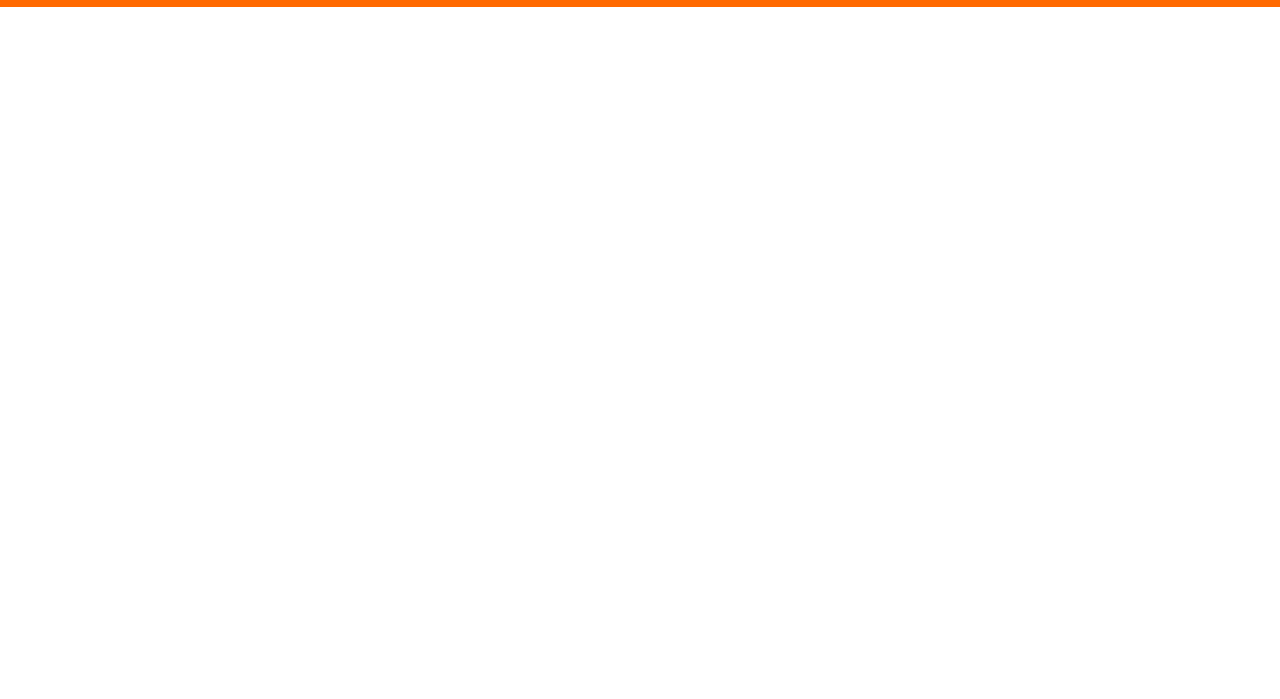
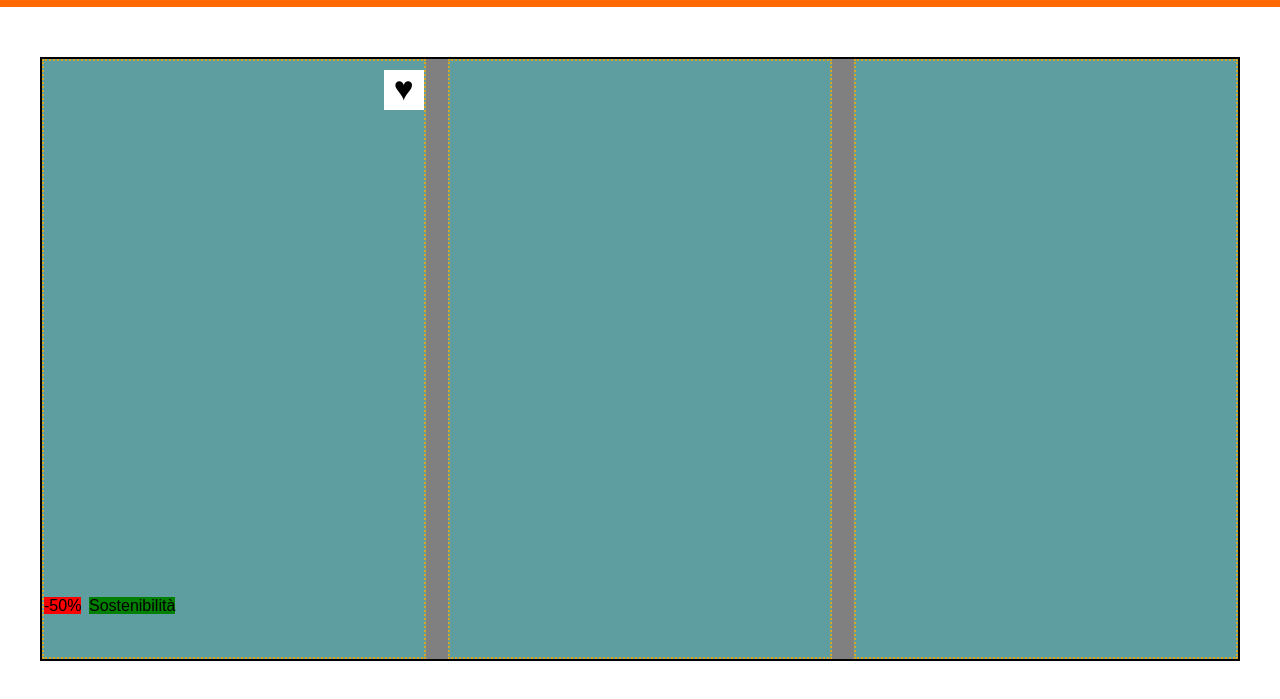
Before and after one commit to EmanuelaPau/html-css-boolando, a plain HTML site: page index.html in a window 1280 px wide. Shown: the part 43-742 px from the top of the page. Drawn offline with Linux system fonts and the light colour scheme.

Commit message:
Add product section to main

```diff
--- a/index.html
+++ b/index.html
@@ -42,8 +42,22 @@
                 </div>
             </header>
 
-            <main>
-
+            <main class="container">
+                <section class="main-row flex">
+                    <div class="main-column relative">
+                        <div class="favourite-button">
+                            <span>&hearts;</span>
+                        </div>
+                        <div class="product-tags">
+                            <span class="product-discount">-50%</span>
+                            <span class="product-eco">Sostenibilità</span>
+                        </div>
+                    </div>
+                    <div class="main-column relative">
+                    </div>
+                    <div class="main-column relative">
+                    </div>
+                </section>
             </main>
             <footer>
 
--- a/style/style.css
+++ b/style/style.css
@@ -22,10 +22,6 @@ ul {
     position: relative;
 }
 
-.absolute {
-    position: absolute;
-}
-
 /* Container  */
 
 .container {
@@ -33,7 +29,7 @@ ul {
     margin: 0 auto;
 }
 
-/* --------- */
+/* Header */
 
 .navbar {
     padding: 10px;
@@ -57,6 +53,48 @@ div.nav-logo a img{
 
 div.nav-settings a img {
     height: 1.2rem;
+}
+
+/* Main  */
+
+.main-row {
+    background-color: grey;
+    border: solid black 2px;
+    margin-top: 50px;
+    justify-content: space-between;
+}
+
+div.main-column {
+    width: calc((100% / 3) - 15px);
+    height: 600px;
+    background-color: cadetblue;
+    border: dotted 2px goldenrod;
+}
+
+.favourite-button{
+    position: absolute;
+    top: 1.5%;
+    right: 0;
+
+    background-color: white;
+    height: 40px;
+    width: 40px;
+    font-size: 2.1rem;
+    text-align: center;
+}
+
+div.product-tags {
+    position: absolute;
+    bottom: 7%;
+}
+
+span.product-discount {
+    background-color: red;
+    margin-right: 0.2rem;
+}
+
+span.product-eco {
+    background-color: green;
 }
 
 /* Text Colors  */
```
